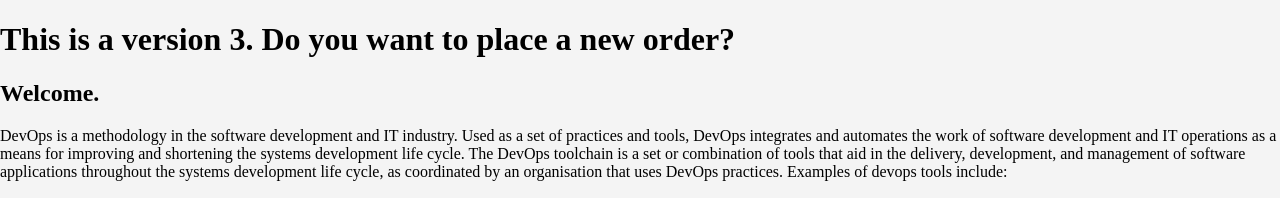
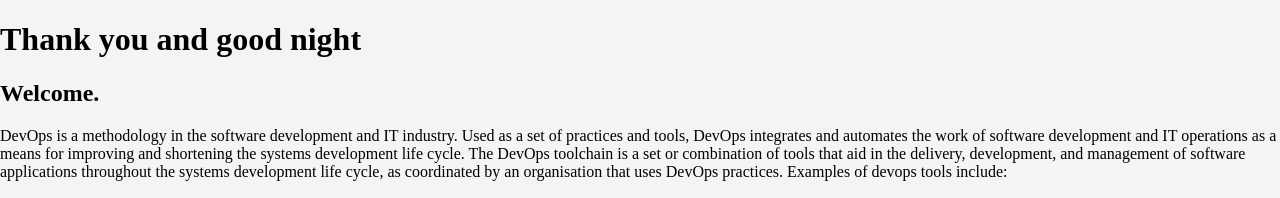
Before and after one commit to relindiss1/august-2022-app, a plain HTML site: page app/index.html in a window 1280 px wide. Shown: the top 198 px of the page. Drawn offline with Linux system fonts and the light colour scheme.

Commit message:
good night

```diff
--- a/app/index.html
+++ b/app/index.html
@@ -7,7 +7,7 @@
     <body>
 
         <!-- Headings will go here-->
-        <h1> This is a version 3. Do you want to place a new order?</h1>
+        <h1> Thank you and good night</h1>
         <h2> Welcome. </h2>
         <p>
             DevOps is a methodology in the software development and IT industry. Used as a set of practices and tools, DevOps integrates and automates the work of software development and IT operations as a means for improving and shortening the systems development life cycle.
```
